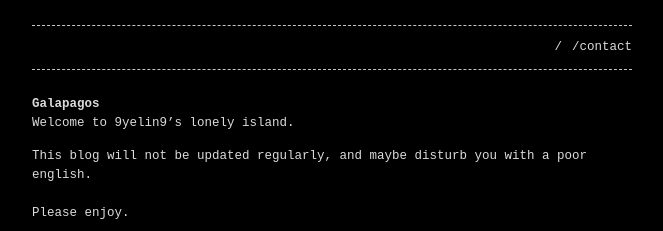
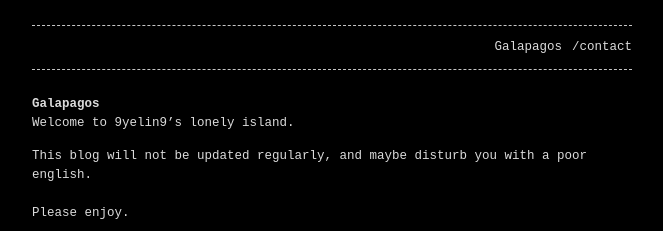
Before and after one commit to 9yelin9/9yelin9.github.io, a Jekyll site: the page built from index.md, in a window 1280 px wide. Shown: the top 231 px of the page, without its empty margins (308-971 px from the left). Built offline with Jekyll 4.4.1, drawn with Linux system fonts in a browser that asks for light colours.

Commit message:
Update index.md

```diff
--- a/index.md
+++ b/index.md
@@ -1,7 +1,7 @@
 ---
-title: /
+title: Galapagos
 layout: home
-permalink: Galapagos
+permalink: /
 ---
 
 # Galapagos
```
